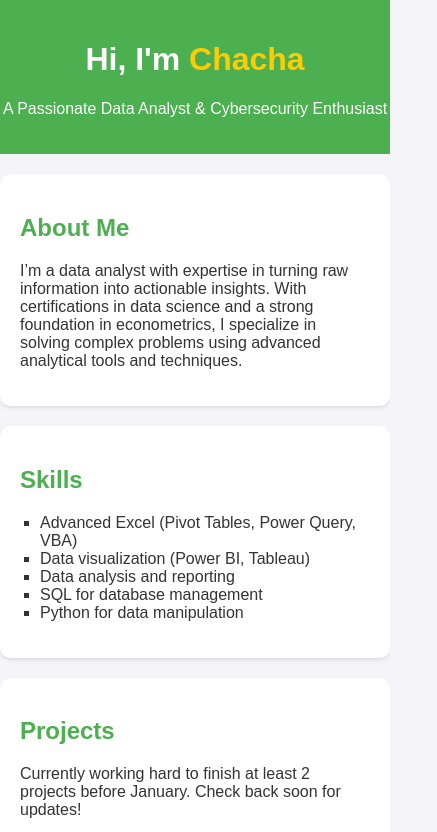
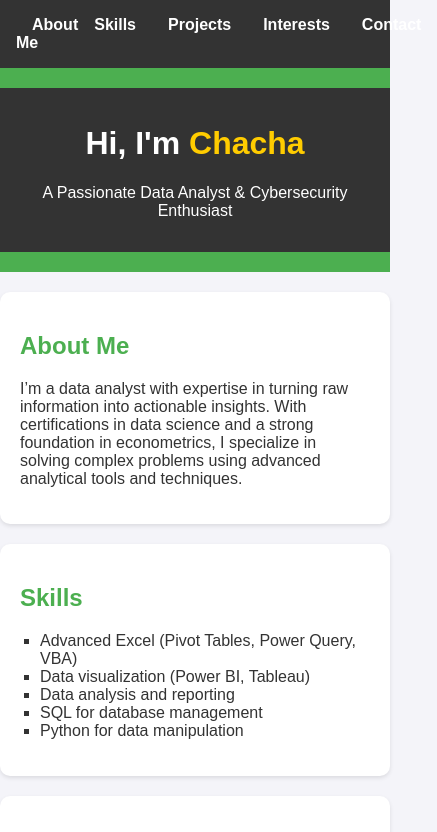
Before and after one commit to ChachaSam1/ChachaSam1.github.io, a plain HTML site: page index.html in a window 390 px wide. Shown: the top 832 px of the page, 437 px wide, since content can reach past the window. Drawn offline with Linux system fonts and the light colour scheme.

Commit message:
Added responsive navbar

```diff
--- a/index.html
+++ b/index.html
@@ -7,6 +7,16 @@
   <link rel="stylesheet" href="style.css">
 </head>
 <body>
+<!-- Navigation Menu -->
+<nav class="navbar">
+  <ul>
+    <li><a href="#about-me">About Me</a></li>
+    <li><a href="#skills">Skills</a></li>
+    <li><a href="#projects">Projects</a></li>
+    <li><a href="#interests">Interests</a></li>
+    <li><a href="#contact">Contact</a></li>
+  </ul>
+</nav>
   <header>
     <div class="navbar">
       <h1>Hi, I'm <span>Chacha</span></h1>
@@ -40,5 +50,18 @@
     <p>Fun Fact: I live by the mantra, ‘Data without context is just noise.’</p>
     <p>Nairobi, Kenya</p>
   </footer>
+<script>
+  document.querySelectorAll('.navbar a').forEach(link => {
+    link.addEventListener('click', function (e) {
+      e.preventDefault();
+      const targetId = this.getAttribute('href').substring(1);
+      const targetElement = document.getElementById(targetId);
+      window.scrollTo({
+        top: targetElement.offsetTop,
+        behavior: 'smooth'
+      });
+    });
+  });
+</script>
 </body>
 </html>
--- a/style.css
+++ b/style.css
@@ -48,3 +48,33 @@ footer a {
   color: #4caf50;
   text-decoration: none;
 }
+/* Navigation Bar Styles */
+.navbar {
+  background-color: #333;
+  padding: 1rem;
+}
+
+.navbar ul {
+  list-style-type: none;
+  display: flex;
+  justify-content: space-around;
+  margin: 0;
+  padding: 0;
+}
+
+.navbar ul li {
+  display: inline;
+}
+
+.navbar ul li a {
+  color: white;
+  text-decoration: none;
+  font-weight: bold;
+  padding: 0.5rem 1rem;
+  transition: background-color 0.3s;
+}
+
+.navbar ul li a:hover {
+  background-color: #555;
+  border-radius: 5px;
+}
```
